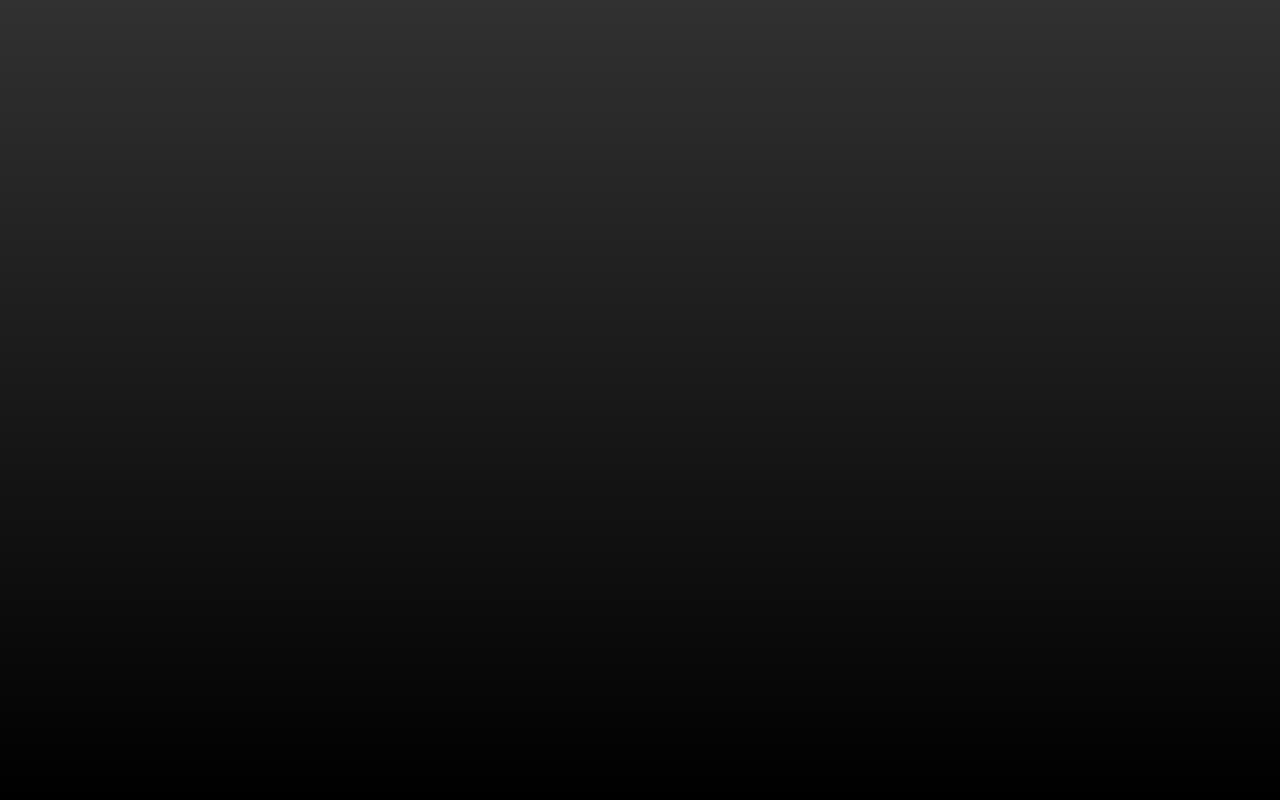
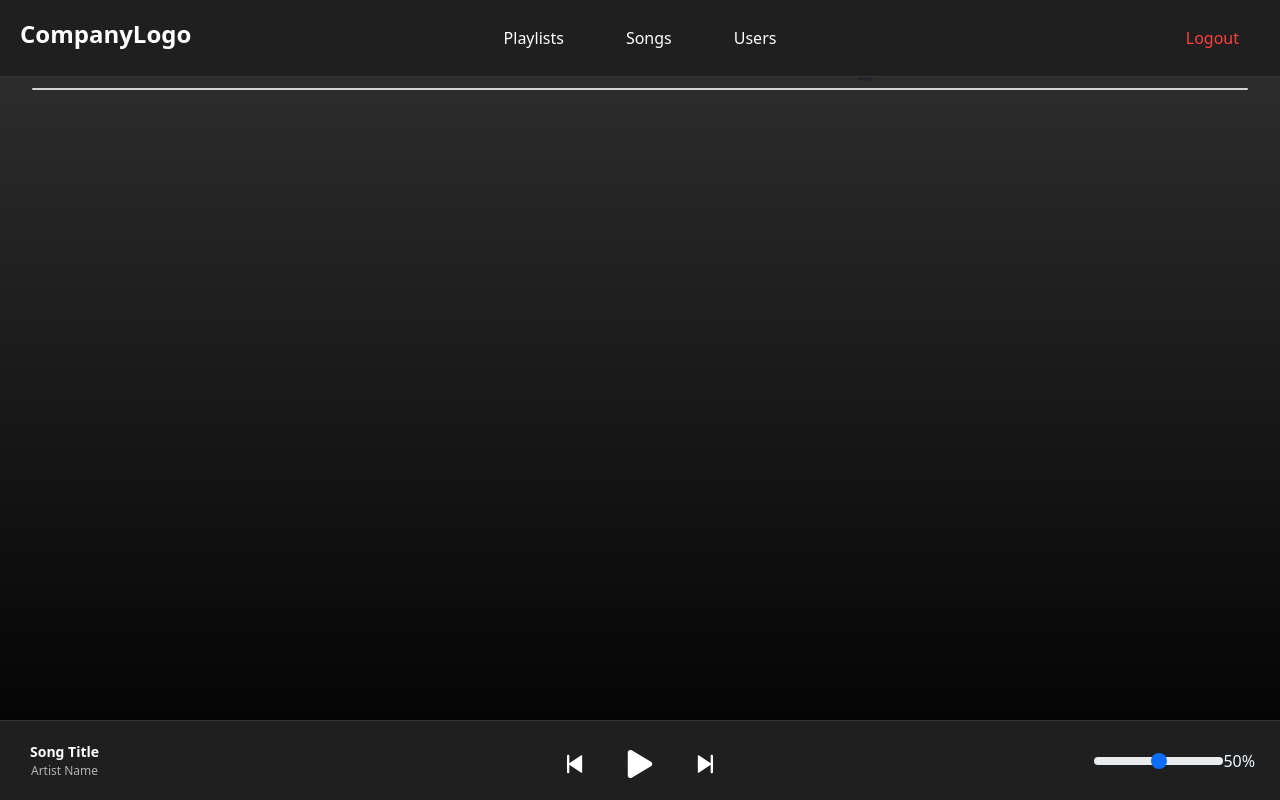
Before and after one commit to RevatureProject2MusicSharing/project2Frontend, a React (Vite) app: page / in a window 1280 px wide. Before the commit this address had no page. Built offline with nearby package versions, Linux system fonts and the light colour scheme.

Commit message:
using cookies for storing user role

```diff
--- a/src/App.tsx
+++ b/src/App.tsx
@@ -19,8 +19,9 @@ function App() {
           <Routes>
             <Route path="/login" element={<Login/>} />
             <Route path="/register" element ={<Register/>} />
+            <Route path="/" element={<PrivateRoute><Home/></PrivateRoute>}/>
             <Route path="/songs" element ={<PrivateRoute><Songs/></PrivateRoute>} />
-            <Route path="/users" element = {<PrivateRoute roles={["admin"]}><User/></PrivateRoute>}></Route>
+            <Route path="/users" element = {<PrivateRoute roles={["Admin"]}><User/></PrivateRoute>}></Route>
           </Routes>
         </BrowserRouter>
     </AppProvider>
--- a/src/Components/AppContext/AppContext.tsx
+++ b/src/Components/AppContext/AppContext.tsx
@@ -25,14 +25,14 @@ export const AppProvider: React.FC<AppProviderProps> = ({ children }) => {
   const [isLoggedIn, setIsLoggedIn] = useState<boolean>(true);
   const [isPlaying, setIsPlaying] = useState<boolean>(false);
   const [currentSong, setCurrentSong] = useState<string | undefined>("RjNj__yp9Tk");
-  const [userRole, setUserRole] = useState<string>("user");
+  const [userRole, setUserRole] = useState<string>("");
 
   // Function to log in
   const login = () => {
     setIsLoggedIn(true)
     const token = Cookies.get('jwt');
     const decoded = jwtDecode(token);
-    setUserRole(decoded.role)
+    Cookies.set('role', decoded.role, { path: '/', expires: 1, secure: false, sameSite: 'Strict' });
 
   };
 
--- a/src/PrivateRoute.tsx
+++ b/src/PrivateRoute.tsx
@@ -7,7 +7,7 @@ import Navbar from "./Components/NavBar/NavBar";
 
 export const PrivateRoute = ({children, roles}:{children:ReactNode; roles?:string[]}) => {
 
-    const {isLoggedIn,userRole} = useAppContext();
+    const {isLoggedIn} = useAppContext();
     const navigate = useNavigate();
 
     if(!isLoggedIn){
@@ -15,10 +15,10 @@ export const PrivateRoute = ({children, roles}:{children:ReactNode; roles?:strin
         return <Navigate to="/login"/>;
     }
 
-    if(roles && !roles.some((role: string) => userRole.includes(role))){
+    if(roles && !roles.some((role: string) => Cookies.get('role').includes(role))){
         return(
         <>
-        {console.log("test")}
+
          <h3 id="unauthorizedHeader">Unauthorized.</h3>
          <button onClick={() => navigate(-1)}>Go back.</button>
         </>)
```
